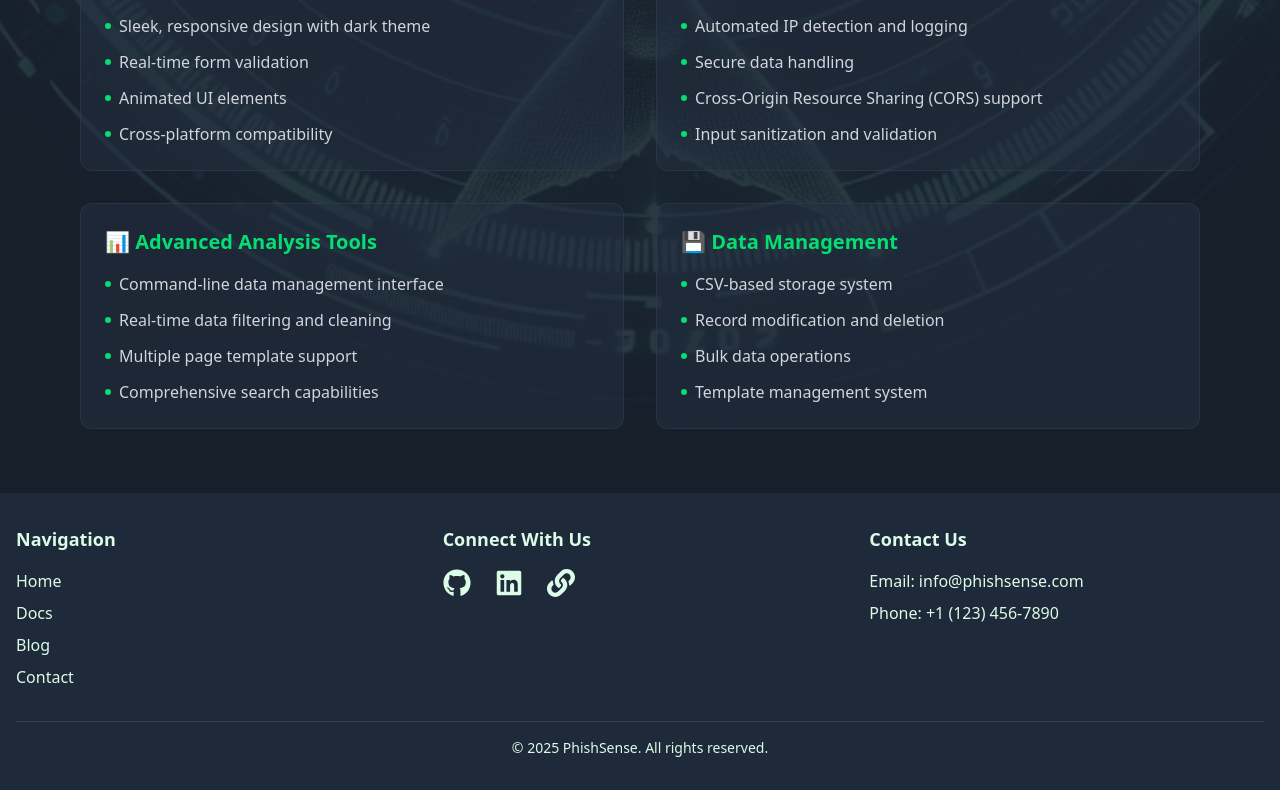
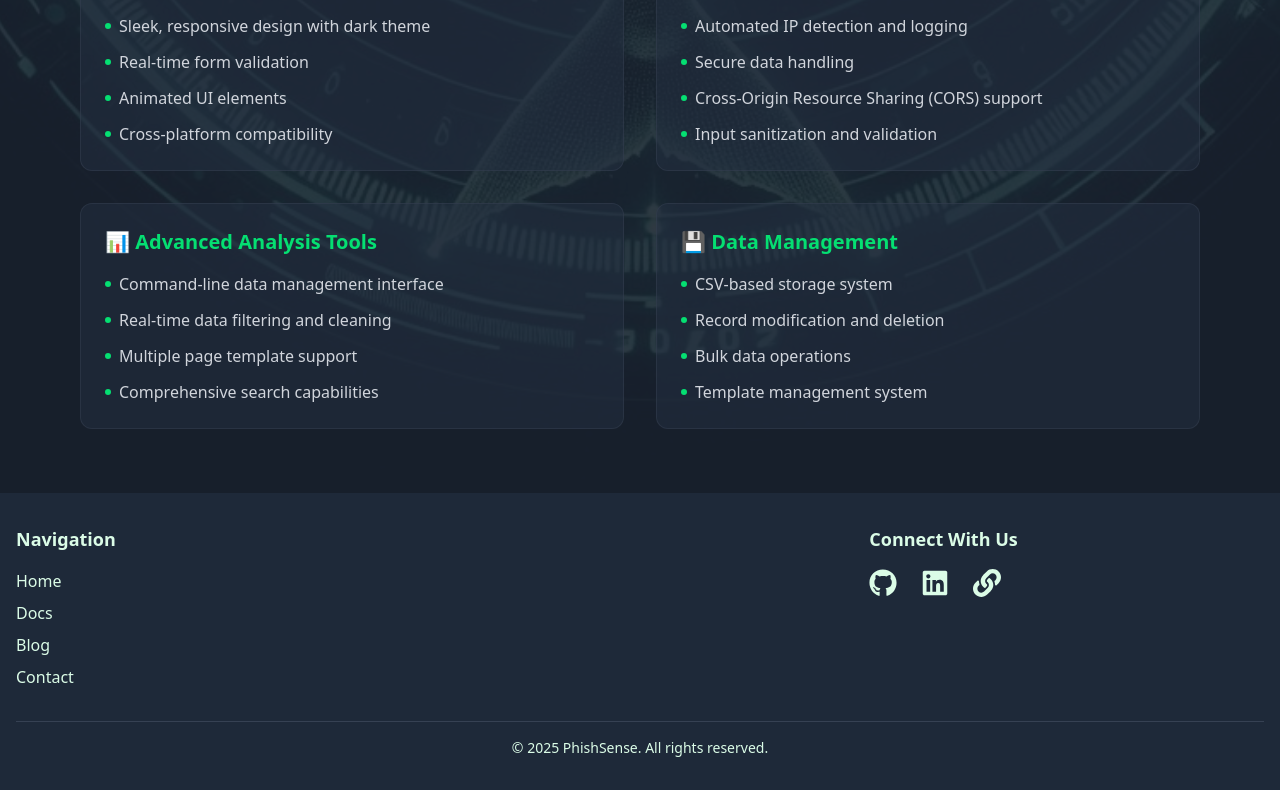
Before and after one commit to oussamabenalisst/PhishSenseSite, a Next.js app: page / in a window 1280 px wide. Shown: the part 1324-2114 px from the top of the page. Built offline with nearby package versions, Linux system fonts and the light colour scheme.

Commit message:
update footer delete  Contact Us

```diff
--- a/components/footer.tsx
+++ b/components/footer.tsx
@@ -31,6 +31,7 @@ const Footer = () => {
               </li>
             </ul>
           </div>
+          <div className="text-center sm:text-left"></div>
           <div className="text-center sm:text-left">
             <h3 className="text-lg font-semibold mb-3 sm:mb-4">
               Connect With Us
@@ -62,17 +63,6 @@ const Footer = () => {
               </a>
             </div>
           </div>
-          <div className="text-center sm:text-left">
-            <h3 className="text-lg font-semibold mb-3 sm:mb-4">Contact Us</h3>
-            <div className="space-y-2">
-              <p className="flex items-center justify-center sm:justify-start">
-                <span>Email: info@phishsense.com</span>
-              </p>
-              <p className="flex items-center justify-center sm:justify-start">
-                <span>Phone: +1 (123) 456-7890</span>
-              </p>
-            </div>
-          </div>
         </div>
         <div className="border-t border-gray-700 pt-4 mt-4 text-center text-sm">
           <p>
```
